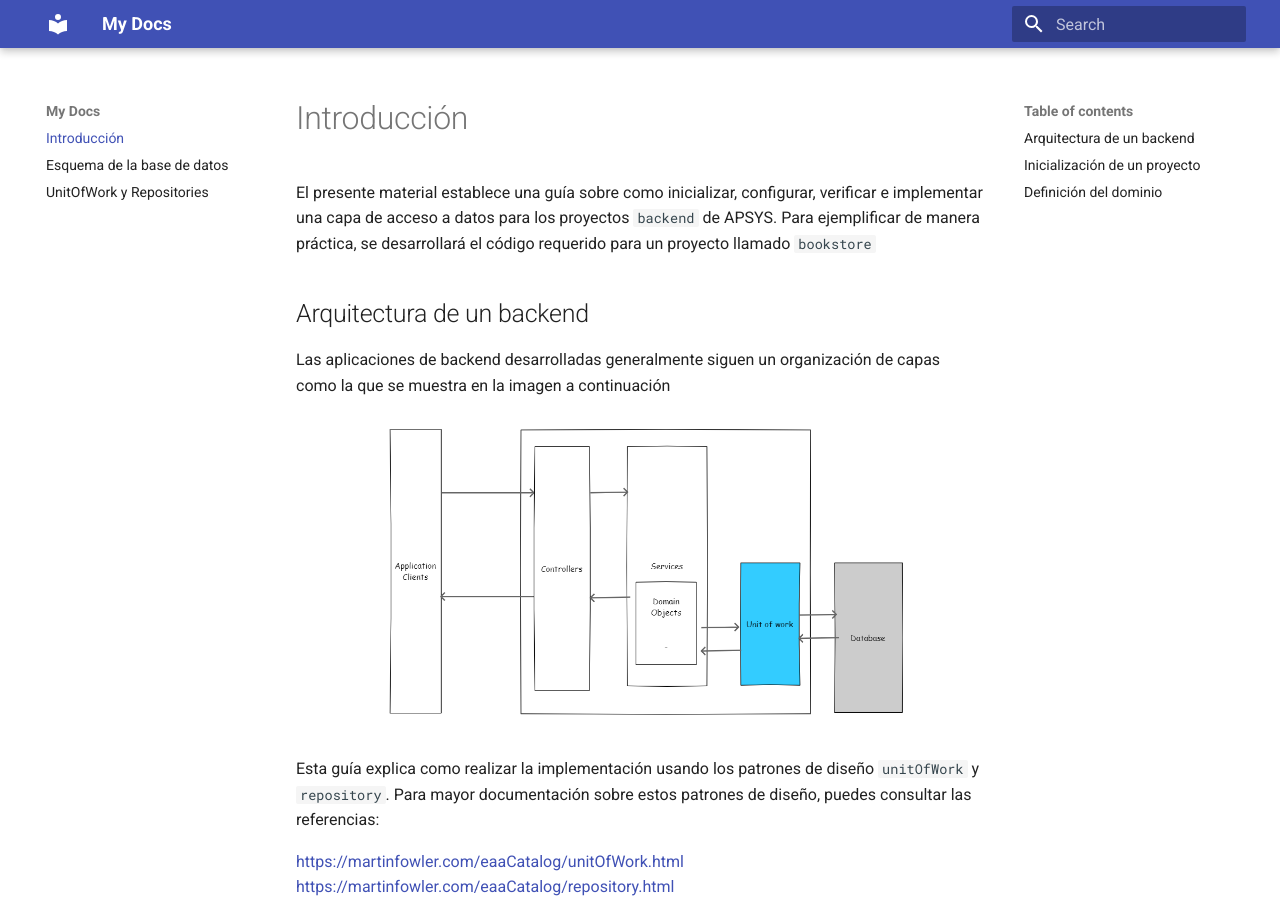
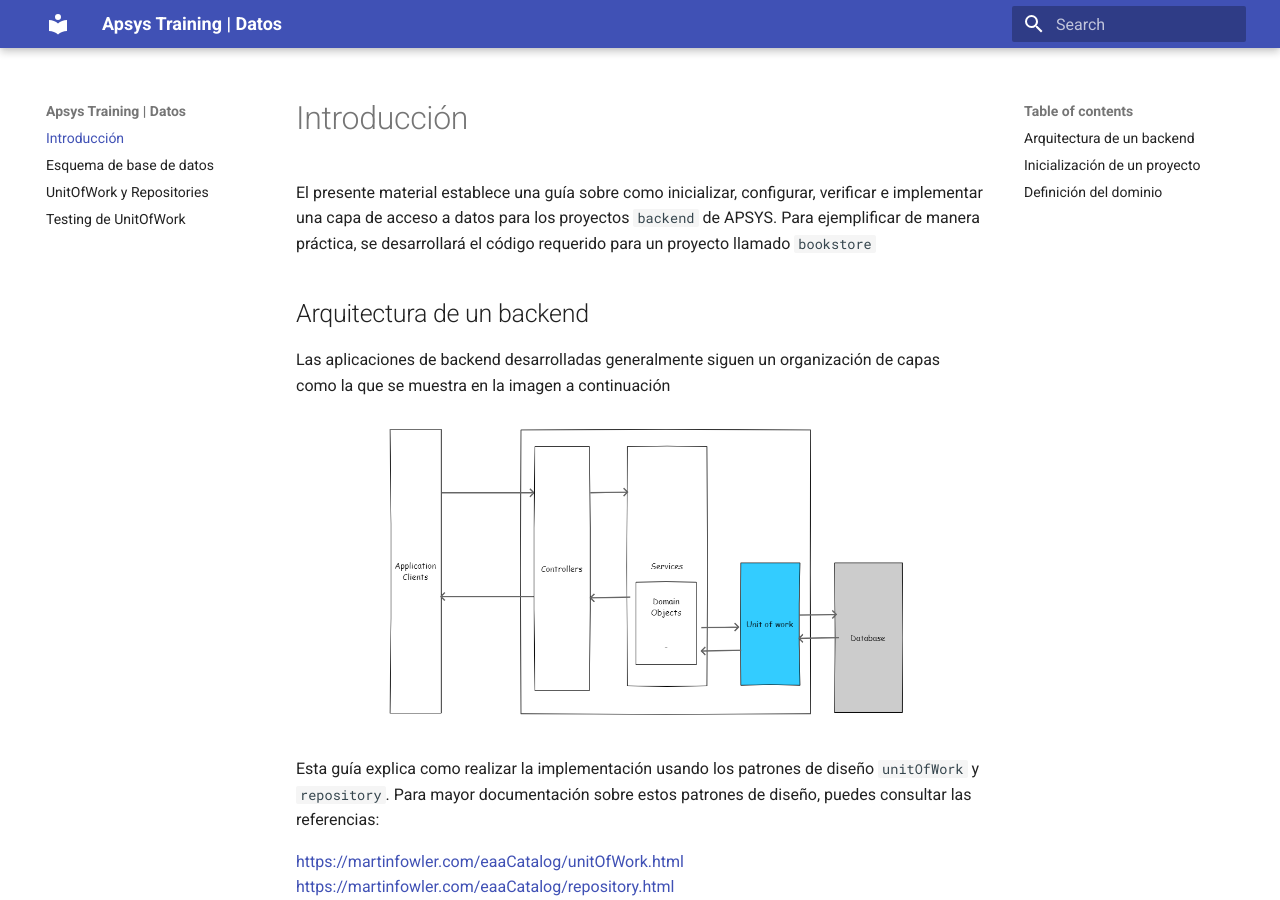
Before and after one commit to apsys-mx/apsys.training.data, an MkDocs documentation site: the page built from docs/index.md, in a window 1280 px wide and 900 px high. Built offline with MkDocs 1.6.1 and Material for MkDocs 9.7.7, drawn with Linux system fonts in a browser that asks for light colours.

Commit message:
Redefine nav

```diff
--- a/mkdocs.yml
+++ b/mkdocs.yml
@@ -1,3 +1,8 @@
-site_name: My Docs
+site_name: Apsys Training | Datos
 theme:
   name: material
+nav:
+  - Introducción: 'index.md'
+  - Esquema de base de datos: 'managing_database_schema.md'
+  - UnitOfWork y Repositories: 'unit_of_work.md'
+  - Testing de UnitOfWork: 'testing_unit_of_work.md'
```
Also changed, not shown: docs/testing_unit_of_work.md (added, +10 -0 lines), docs/unit_of_work.md (+0 -8 lines).
